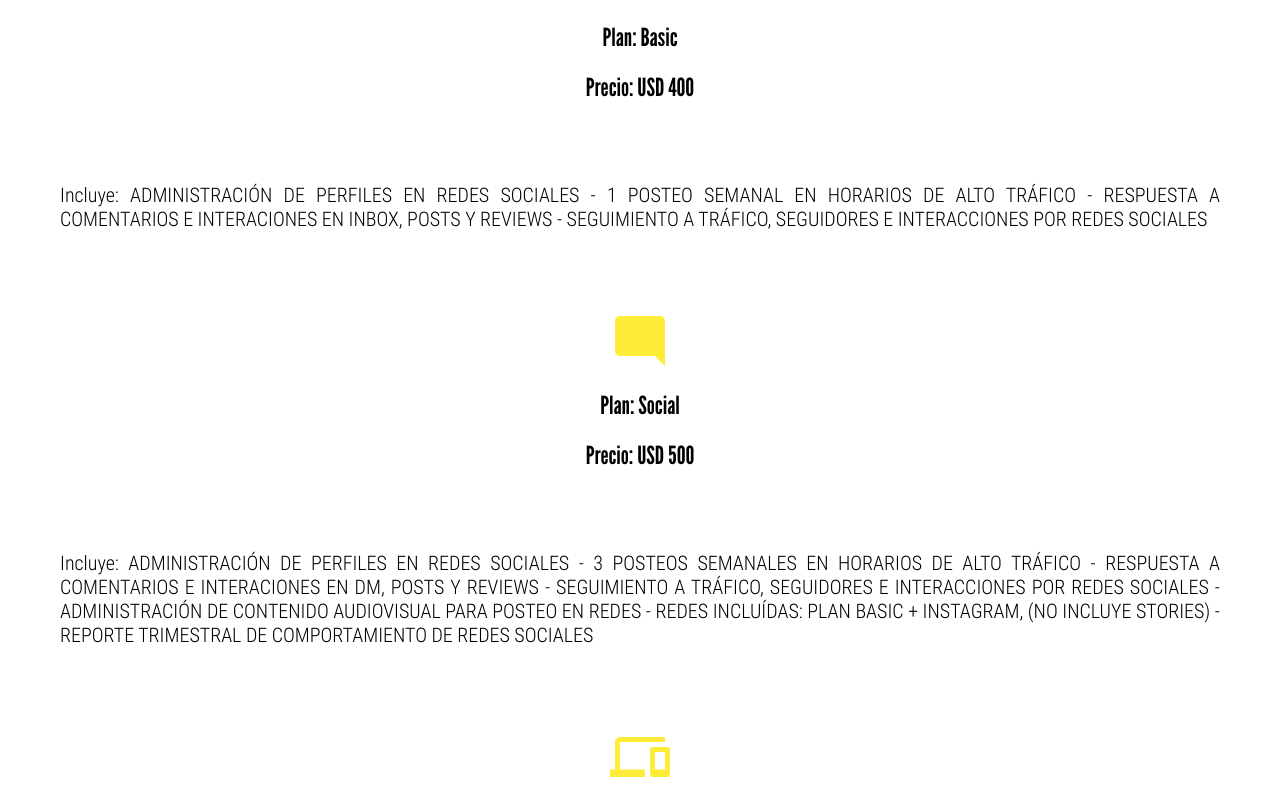
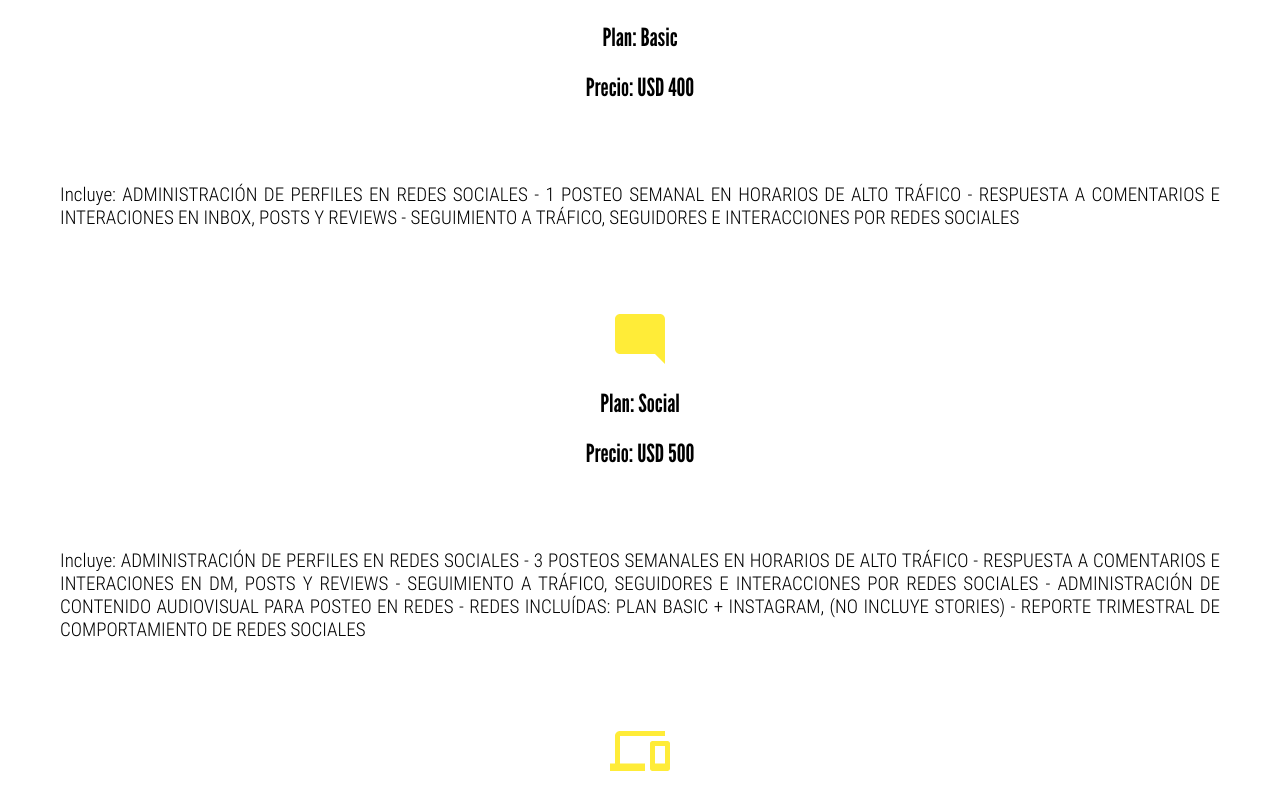
Before and after one commit to CHARRISZU93/DKM-react, a React (Create React App) app: page /pricing in a window 1280 px wide. Shown: the part 1094-1880 px from the top of the page. Built offline with nearby package versions, Linux system fonts and the light colour scheme.

Commit message:
DETAIL CONTAINER

```diff
--- a/src/Components/body.css
+++ b/src/Components/body.css
@@ -15,7 +15,7 @@ p {
 }
 
 .descripcion{
-    font-size: 20px;
+    font-size: 19px;
     color: black;
     font-family: FUENTE2;
     display: flex;
```
